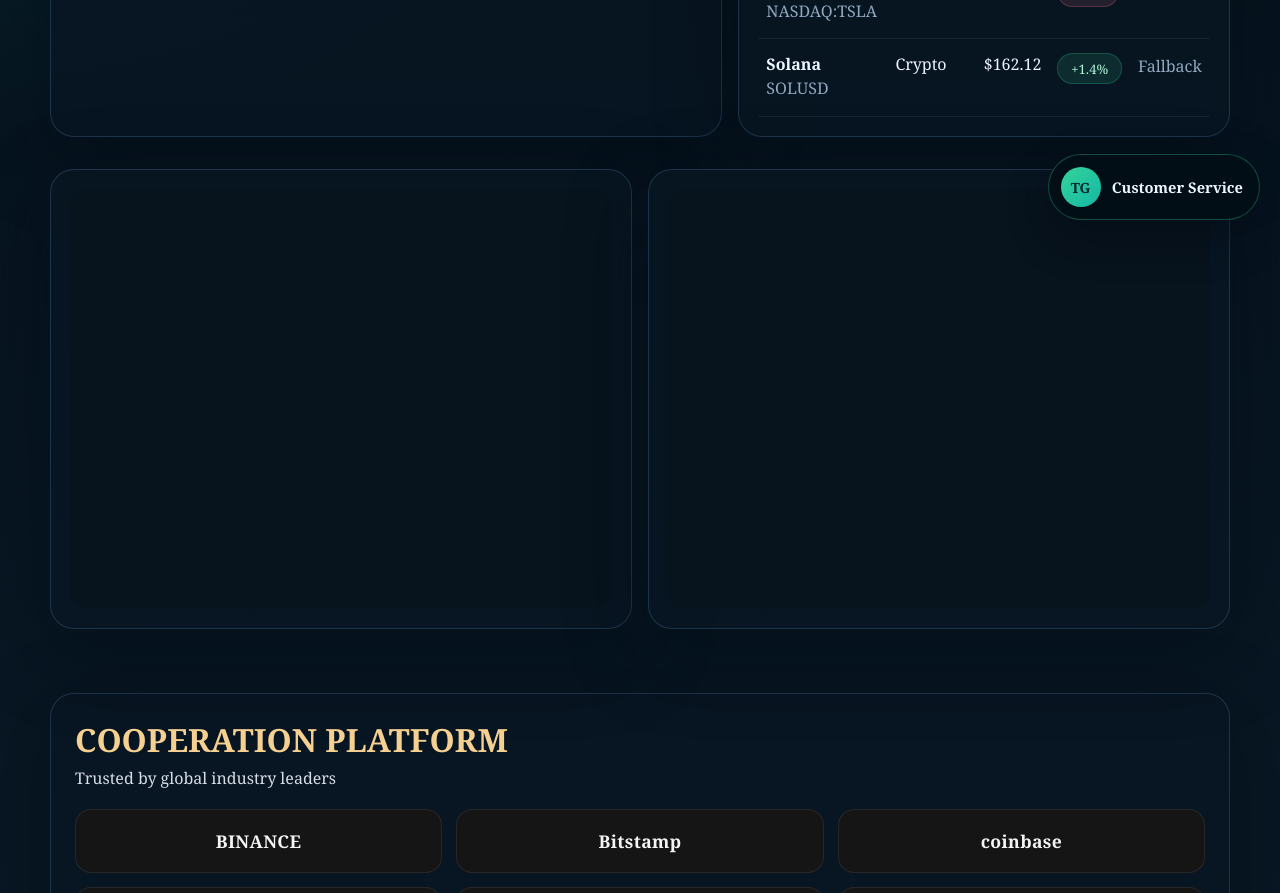
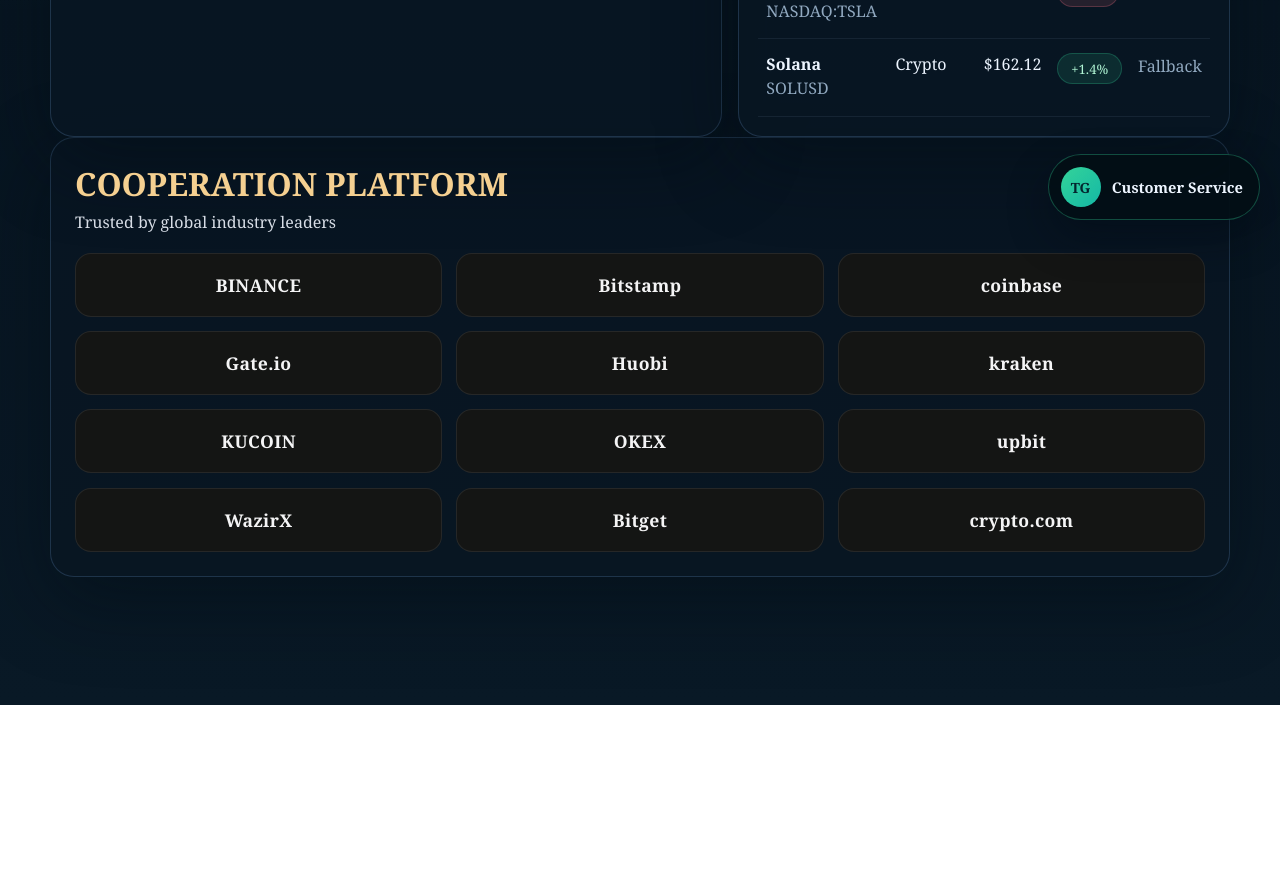
Before and after one commit to llae41197-source/ethprofito, a Next.js app: page / in a window 1280 px wide. Shown: the part 560-1453 px from the top of the page. After the commit the page ends 1265 px from the top, so only its background shows below. Built offline with nearby package versions, Linux system fonts and the light colour scheme; no server answers; what wagmi would draw is missing.

Commit message:
Remove empty home widget section

```diff
--- a/app/page.tsx
+++ b/app/page.tsx
@@ -59,18 +59,6 @@
           </table>
         </aside>
       </div>
-
-      <section className="section">
-        <div className="grid-2">
-          <div className="widget-shell">
-            <TradingViewWidget symbol="OANDA:XAUUSD" height={360} />
-          </div>
-          <div className="widget-shell">
-            <TradingViewWidget symbol="NASDAQ:AAPL" height={360} />
-          </div>
-        </div>
-      </section>
-
       <section className="section" style={{ paddingTop: 0 }}>
         <div className="panel partners-panel">
           <p className="partners-title">Cooperation Platform</p>
```
